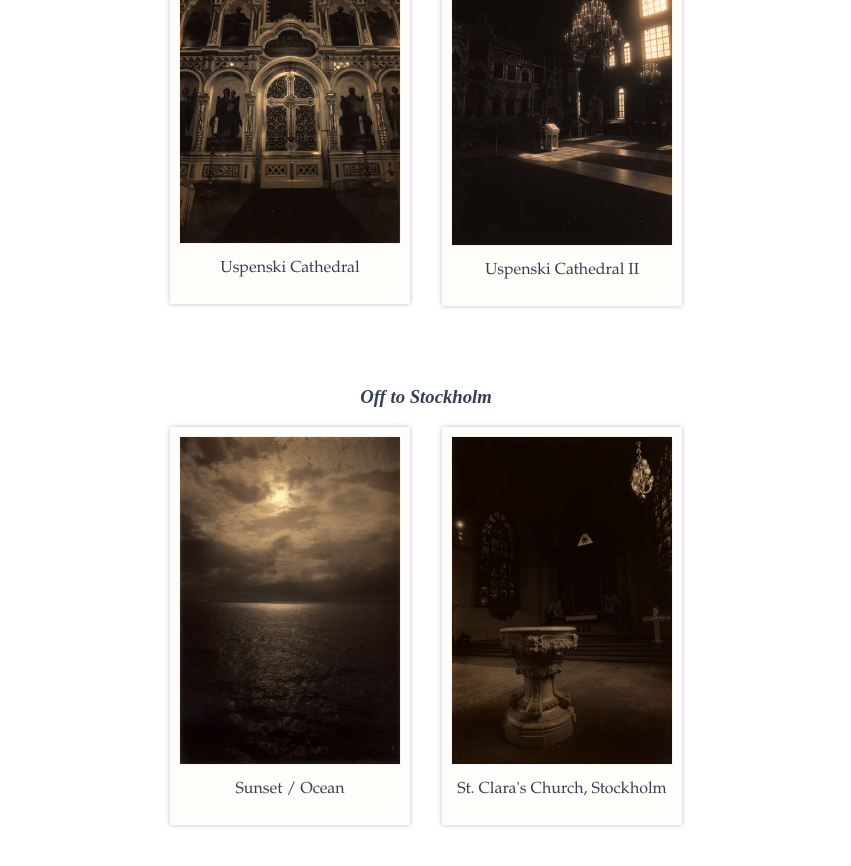
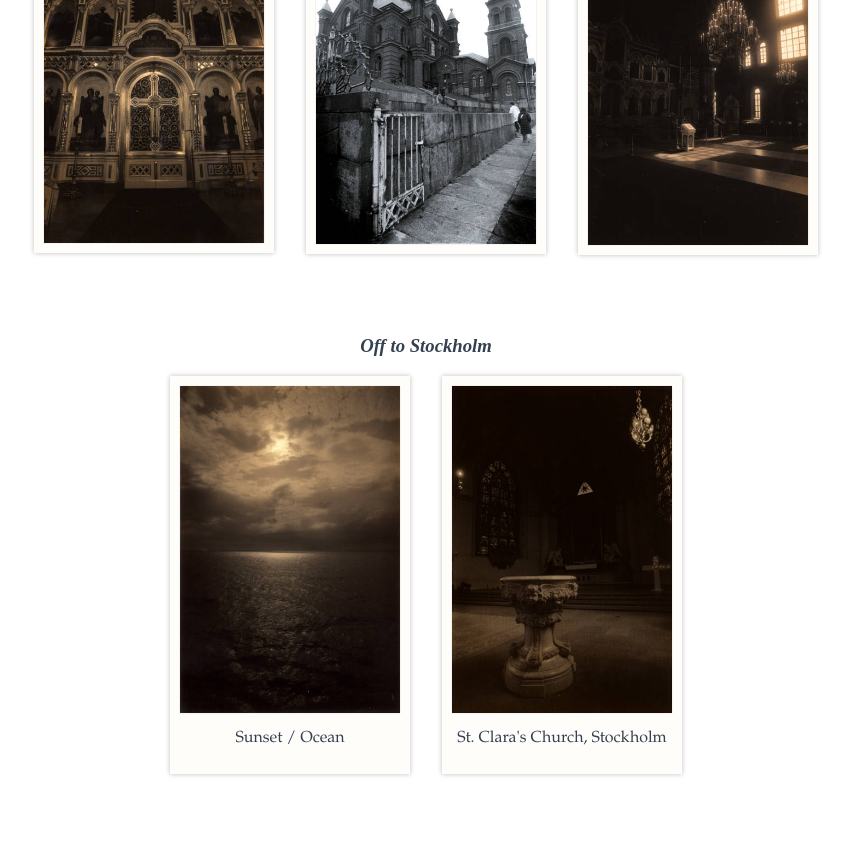
Before and after one commit to ImMaax/immaax.github.io, a Jekyll site: the page built from albums/northern-europe-2025/start.html, in a window 1280 px wide and 900 px high, scrolled down 1833 px. Shown: the top 866 px of the window, without its empty margins (214-1065 px from the left). Built offline with Jekyll 4.4.1, drawn with Linux system fonts in a browser that asks for light colours.

Commit message:
add photo

```diff
--- a/albums/northern-europe-2025/start.html
+++ b/albums/northern-europe-2025/start.html
@@ -49,11 +49,12 @@ extra_css: "/albums/portugal-2025/grid.css?v=20260603"
 <div class="grid">
   <div class="album-grid-item-frame">
     <img loading="lazy" alt="Photo" src="/assets/img/photos/uspenski-cathedral.jpg">
-    <p>Uspenski Cathedral</p>
+  </div>
+  <div class="album-grid-item-frame">
+    <img loading="lazy" alt="Photo" src="/assets/img/photos/uspenski-cathedral-iii.jpg">
   </div>
   <div class="album-grid-item-frame">
     <img loading="lazy" alt="Photo" src="/assets/img/photos/uspenski-cathedral-ii.jpg">
-    <p>Uspenski Cathedral II</p>
   </div>
 </div>
 
```
Also changed, not shown: assets/img/photos/uspenski-cathedral-iii.jpg (added).
